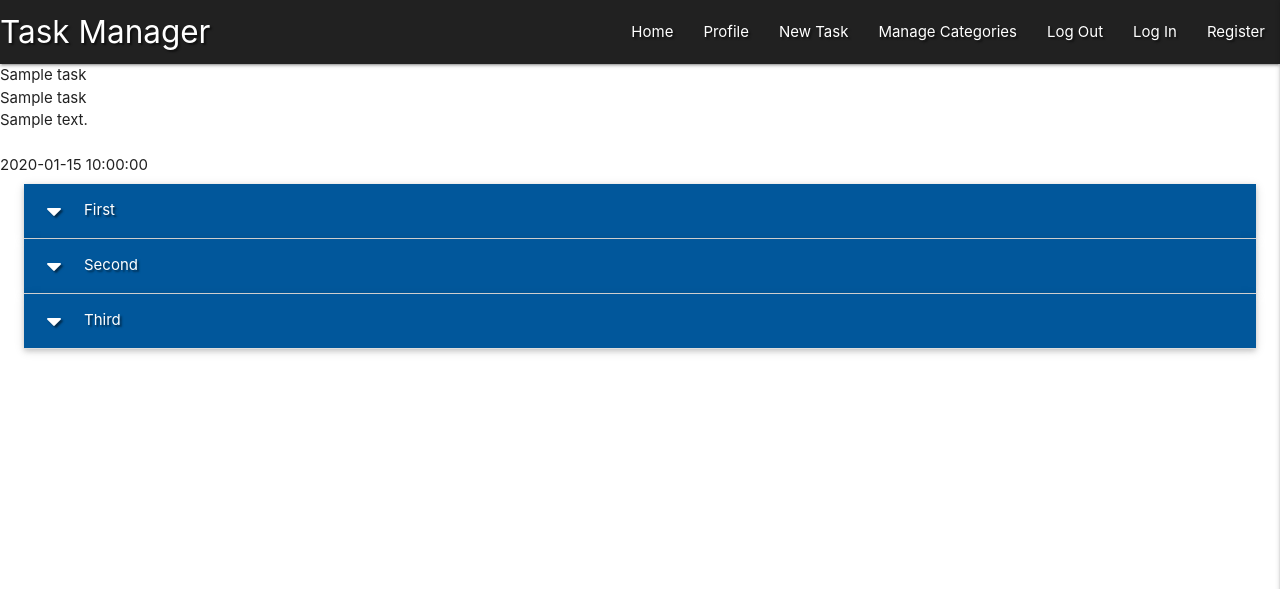
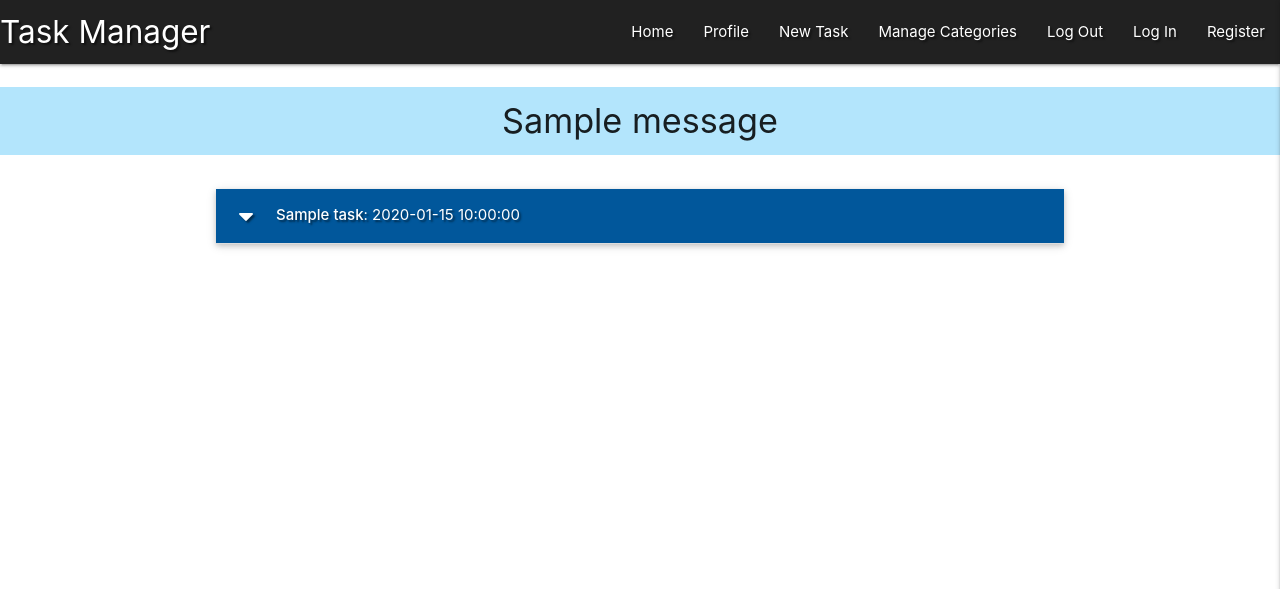
Before and after one commit to Antonio-dev7/taskmanager, a Flask app: page / in a window 1280 px wide. Shown: the top 589 px of the page. Run offline with Flask 2, Linux system fonts and the light colour scheme; one stand-in notice (Sample message) is shown; a database or web service that is not in the repository returns one stand-in record (values such as "Sample title"); some libraries are stand-ins or nearby versions.

Commit message:
Accordion Task Data Binding and when a user clicks on it they will be able to view the task description

```diff
--- a/app.py
+++ b/app.py
@@ -20,7 +20,7 @@ mongo = PyMongo(app)
 @app.route("/")
 @app.route("/get_tasks")
 def get_tasks():
-    tasks = mongo.db.tasks.find()
+    tasks =list(mongo.db.tasks.find())
     return render_template("tasks.html", tasks=tasks)
 
 
--- a/static/css/style.css
+++ b/static/css/style.css
@@ -2,7 +2,9 @@
     text-shadow: 2px 2px 2px rgba(0, 0, 0, 0.5);
 }
 
-
+.flashes h4 {
+    line-height: 2;
+}
 /* body {
     background-color: red;
 } */
--- a/static/js/script.js
+++ b/static/js/script.js
@@ -1,6 +1,7 @@
 $(document).ready(function () {
     $(".sidenav").sidenav({edge: "right"});
-    $('.collapsible').collapsible();
+    $(".collapsible").collapsible();
+    $(".tooltipped").tooltip();
   });
 
 
--- a/templates/base.html
+++ b/templates/base.html
@@ -45,8 +45,25 @@
 		</ul>
     </header>
 
-    {% block content %}
-    {% endblock %}
+    <section>
+        <!-- flash messages -->
+        {% with messages = get_flashed_messages() %}
+            {% if messages %}
+                {% for message in messages %}
+                    <div class="row flashes">
+                        <h4 class="light-blue lighten-4 center-align">{{ message }}</h4>
+                    </div>
+                {% endfor %}
+            {% endif %}
+        {% endwith %}
+    </section>
+
+    <main class="container">
+        {% block content %}
+        {% endblock %}
+    </main>
+
+
     <!-- I have huge error with http://code.jqury! | the correct way was to type https: |S|-->
     <script src="https://code.jquery.com/jquery-3.5.1.min.js"
     integrity="sha256-9/aliU8dGd2tb6OSsuzixeV4y/faTqgFtohetphbbj0=" crossorigin="anonymous"></script>
--- a/templates/tasks.html
+++ b/templates/tasks.html
@@ -1,27 +1,31 @@
 {% extends "base.html" %} <!-- injecting this code into block content-->
 {% block content %}
 
-    {% for task in tasks %}
+    <!-- {% for task in tasks %}
         {{ task.task_name }} <br>
         {{ task.category_name }}<br>
         {{ task.task_description }}<br>
         {{ task.is_urgent }}<br>
         {{ task.due_date }}<br>
-    {% endfor %}
+    {% endfor %} -->
 
     <ul class="collapsible popout">
+        {% for task in tasks %}
         <li>
-            <div class="collapsible-header white-text light-blue darken-4 text-shadow"><i class="fas fa-caret-down"></i>First</div>
-            <div class="collapsible-body"><span>Lorem ipsum dolor sit amet.</span></div>
+            <div class="collapsible-header white-text light-blue darken-4 text-shadow">
+                <i class="fas fa-caret-down"></i>
+                <strong>{{ task.task_name }}</strong> : {{ task.due_date }}
+                {% if task.is_urgent == "on" %}
+                    <i class="fas fa-exclamation-circle light-blue-text text-lighten-2 tooltipped"
+                        data-position="right" data-tooltip="URGENT!"></i>
+                {% endif %}
+            </div>
+            <div class="collapsible-body">
+                <strong>{{ task.category_name }}</strong>
+                <p>{{ task.task_description }}</p>
+            </div>
         </li>
-        <li>
-            <div class="collapsible-header white-text light-blue darken-4 text-shadow"><i class="fas fa-caret-down"></i>Second</div>
-            <div class="collapsible-body"><span>Lorem ipsum dolor sit amet.</span></div>
-        </li>
-        <li>
-            <div class="collapsible-header white-text light-blue darken-4 text-shadow"><i class="fas fa-caret-down"></i>Third</div>
-            <div class="collapsible-body"><span>Lorem ipsum dolor sit amet.</span></div>
-        </li>
+        {% endfor %}
     </ul>
 
 {% endblock %}
```
